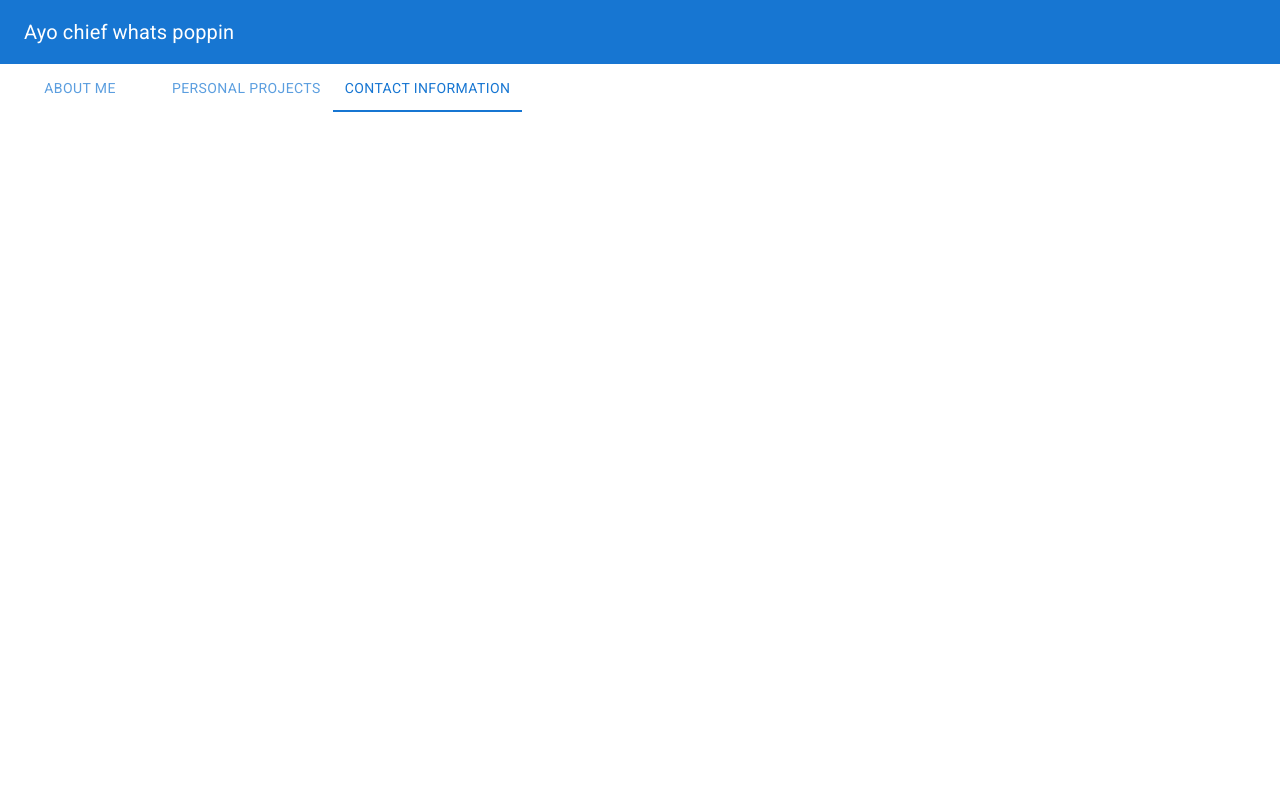
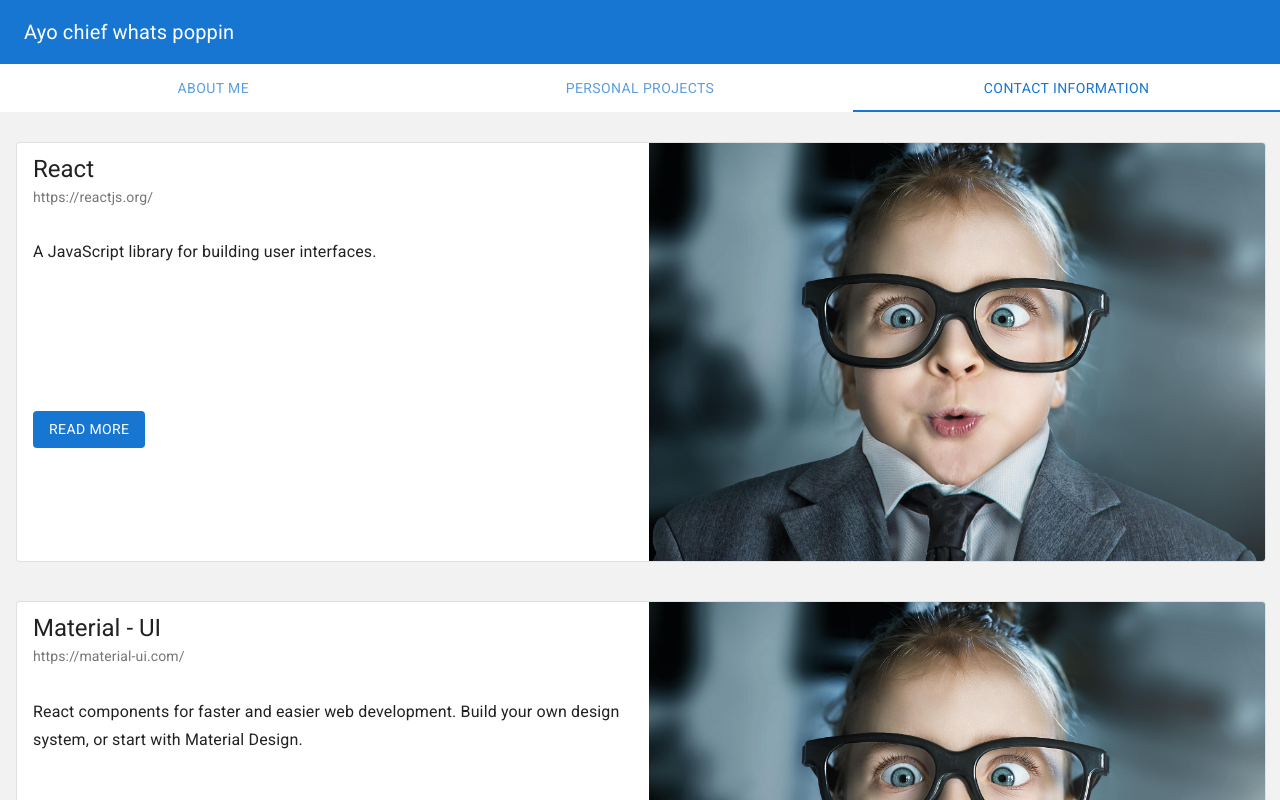
Before and after one commit to BradPeng/resume, a React (Create React App) app: page / in a window 1280 px wide. Both pictures are taken after a click on the tab "CONTACT INFORMATION". Shown: the top 800 px of the page. Built offline with nearby package versions, Linux system fonts and the light colour scheme.

Commit message:
added documentcard component

```diff
--- a/src/App.tsx
+++ b/src/App.tsx
@@ -11,7 +11,7 @@ function App() {
         <Grid item xs={12}>
           <App_Bar />
         </Grid>
-        <Grid item xs={12}>
+        <Grid item xs={12} style={{display:"flex", justifyContent: "center"}}>
           <NavTabs />
         </Grid>
       </Grid>
--- /dev/null
+++ b/src/components/DocumentCard.tsx
@@ -0,0 +1,111 @@
+import Card from '@material-ui/core/Card';
+import CardActions from '@material-ui/core/CardActions';
+import CardContent from '@material-ui/core/CardContent';
+import Grid from '@material-ui/core/Grid';
+import { makeStyles } from '@material-ui/core/styles';
+import Typography from '@material-ui/core/Typography';
+import React from 'react';
+import image1 from '../images/business_cover.jpg';
+import Read_More_Button from './ReadMoreButton';
+
+const useStyles = makeStyles({
+  root: {
+    width: '100%',
+    height: 'auto',
+  },
+  title: {
+    fontSize: 14,
+  },
+  pos: {
+    marginBottom: 0,
+  },
+});
+
+const DocumentList = [
+  {
+    title: 'React',
+    link: 'https://reactjs.org/',
+    description: 'A JavaScript library for building user interfaces.',
+    img: image1,
+  },
+  {
+    title: 'Material - UI',
+    link: 'https://material-ui.com/',
+    description:
+      'React components for faster and easier web development. Build your own design system, or start with Material Design.',
+    img: image1,
+  },
+];
+
+export default function DocumentCard() {
+  const classes = useStyles();
+
+  let cards = DocumentList.map((doc) => (
+    <div style={{ marginBottom: 15 }}>
+      <Card className={classes.root} variant="outlined" style={{ padding: 0 }} id="roundCorner">
+        <CardContent style={{ paddingRight: 0, paddingTop: 0, paddingBottom: 0 }}>
+          {/* Main Container */}
+          <Grid container spacing={0} direction="row">
+            {/* Text and button elements (things aligned in a column) */}
+            <Grid item xs={6}>
+              {/* Container that holds text only */}
+              <Grid
+                container
+                direction="column"
+                justify="flex-start"
+                spacing={3}
+                style={{ paddingRight: 10, paddingTop: 10, paddingBottom: 10 }}
+              >
+                {/* Card Title and Subtitle */}
+                <Grid item xs={6}>
+                  <Grid container spacing={0} direction="column">
+                    {/* Card Title*/}
+                    <Grid item xs={12}>
+                      <Typography variant="h5" component="h2">
+                        {doc.title}
+                      </Typography>
+                    </Grid>
+                    {/* Card Subtitle */}
+                    <Grid item xs={12}>
+                      <Typography variant="subtitle1" className={classes.title} color="textSecondary" gutterBottom>
+                        {doc.link}
+                      </Typography>
+                    </Grid>
+                  </Grid>
+                </Grid>
+                {/* Card Description and Button*/}
+                <Grid item xs={12}>
+                  <Grid container spacing={0}>
+                    <Grid item xs={12}>
+                      <Typography variant="subtitle1" component="p" style={{ minHeight: 100 }}>
+                        {doc.description}
+                      </Typography>
+                    </Grid>
+                    <Grid item xs={12}>
+                      <CardActions style={{ paddingLeft: 0, marginTop: 65 }}>
+                        <a target="_blank" href={doc.link}>
+                          <Read_More_Button></Read_More_Button>
+                        </a>
+                      </CardActions>
+                    </Grid>
+                  </Grid>
+                </Grid>
+              </Grid>
+            </Grid>
+            {/* Card Image*/}
+            <Grid item xs={6}>
+              <img src={doc.img} style={{ height: '100%', width: '100%' }} />
+            </Grid>
+          </Grid>
+        </CardContent>
+      </Card>
+      <br />
+    </div>
+  ));
+
+  return (
+    <Grid container spacing={3} direction="column" justify="space-evenly">
+      {cards}
+    </Grid>
+  );
+}
--- a/src/components/NavTabs.tsx
+++ b/src/components/NavTabs.tsx
@@ -6,7 +6,7 @@ import Tab from '@material-ui/core/Tab';
 import Tabs from '@material-ui/core/Tabs';
 import Typography from '@material-ui/core/Typography';
 import React from 'react';
-import AboutMe from './Home/AboutMe';
+import AboutMe from './AboutMe/AboutMe';
 import Language from './PersonalProjects/PersonalProjects';
 import contact from './contact/contact';
 
@@ -62,12 +62,14 @@ export default function NavTabs() {
     <div className={classes.root} style={{ backgroundColor: '#F2F2F2' }}>
       <Grid container spacing={0}>
         <Grid item xs={12}>
-          <AppBar position="fixed" style={{ top: 64, background: '#FFFFFF', color: '#1776D2', boxShadow: 'none' }}>
+          <AppBar position="fixed" style={{ top: 64, background: '#FFFFFF', color: '#1776D2', boxShadow: 'none', display: "flex", justifyContent: "center" }}>
             <Tabs
               TabIndicatorProps={{ style: { background: '#1776D2' } }}
               value={value}
               onChange={handleChange}
               aria-label="simple tabs example"
+              centered
+              variant='fullWidth'
             >
               <Tab label="About Me" {...a11yProps(0)} />
               <Tab label="Personal Projects" {...a11yProps(1)} />
--- a/src/components/PersonalProjects/ProjectCard.tsx
+++ b/src/components/PersonalProjects/ProjectCard.tsx
@@ -27,7 +27,7 @@ const ArrayFunctionList = [
     name: "Game of Apps Website",
     subtitle: "Internship Product, Summer 2020",
     description:
-      "The map() method creates a new array populated with the results of calling a provided function on every element in the calling array.",
+      "A website built using HTML, CSS, React and TypeScript during an internship position in the summer of 2020.",
     link:
       "https://developer.mozilla.org/en-US/docs/Web/JavaScript/Reference/Global_Objects/Array/map",
   },
@@ -36,7 +36,7 @@ const ArrayFunctionList = [
     name: "Space Shooter",
     subtitle: "Game Maker Studio 2 Project, February 2021",
     description:
-      "The filter() method creates a new array with all elements that pass the test implemented by the provided function",
+      "A Basic 2D shooting game built using Game Maker Studio 2 and the Game Maker Language.",
     link:
       "https://developer.mozilla.org/en-US/docs/Web/JavaScript/Reference/Global_Objects/Array/filter",
   },
@@ -45,12 +45,11 @@ const ArrayFunctionList = [
     name: "Reminder App",
     subtitle: "Java Project, September 2020 - December 2020",
     description:
-      "The slice() method returns a shallow copy of a portion of an array into a new array object selected",
+      "A small app used to keep track of reminders built using Java for my UBC CPSC 210 course's term project.",
     link:
       "https://developer.mozilla.org/en-US/docs/Web/JavaScript/Reference/Global_Objects/Array/slice",
   },
 ];
-// style={{display: "flex", justifyContent: "space-between"}}
 export default function Language_Card() {
   const classes = useStyles();
 
--- /dev/null
+++ b/src/components/ReadMoreButton.tsx
@@ -0,0 +1,10 @@
+import React from 'react';
+import Button from '@material-ui/core/Button';
+
+export default function ReadMoreButton() {
+  return (
+    <Button style={{ backgroundColor: '#1776D2' }} variant="contained" color="primary" disableElevation>
+      Read More
+    </Button>
+  );
+}
--- a/src/components/contact/contact.tsx
+++ b/src/components/contact/contact.tsx
@@ -1,11 +1,17 @@
-import { Container, Typography } from '@material-ui/core';
-import Grid from '@material-ui/core/Grid';
-import { makeStyles } from '@material-ui/core/styles';
-import React from 'react';
+import { Container, Typography } from "@material-ui/core";
+import Grid from "@material-ui/core/Grid";
+import { makeStyles } from "@material-ui/core/styles";
+import React from "react";
+import DocumentCard from "../DocumentCard";
 
 function contact() {
-    return (
-        <p> hey</p> );
-    };
+  return (
+    <Container style={{ marginTop: "150px" }}>
+      <Grid container spacing={5}>
+        <DocumentCard></DocumentCard>
+      </Grid>
+    </Container>
+  );
+}
 
 export default contact;
```
Also changed, not shown: src/components/AboutMe/AboutMe.tsx (renamed from src/components/Home/AboutMe.tsx).
